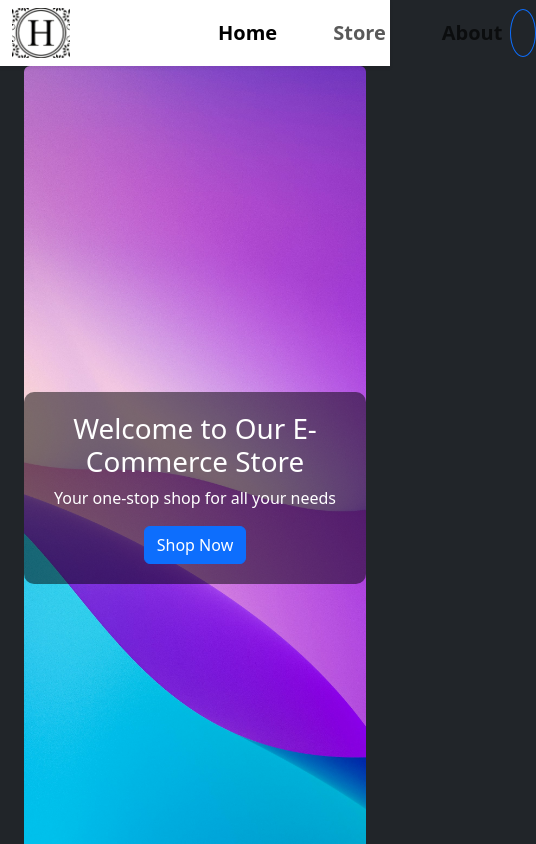
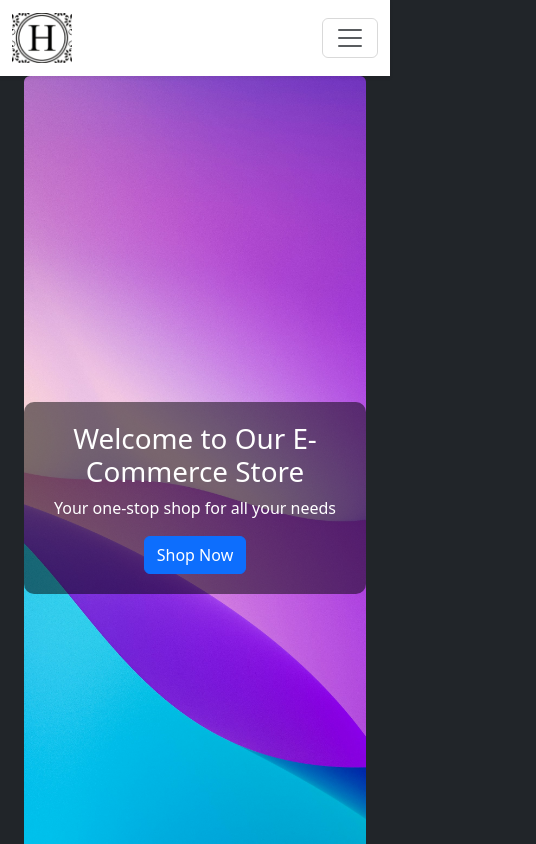
Before and after one commit to halleluyahadesuyi/ecommerce-store-shopping-cart, a React (Vite) app: page / in a window 390 px wide. Shown: the top 844 px of the page, 536 px wide, since content can reach past the window. Built offline with nearby package versions, Linux system fonts and the light colour scheme.

Commit message:
feat: Make navbar show hamburger on mobile devices

```diff
--- a/src/components/Navbar.tsx
+++ b/src/components/Navbar.tsx
@@ -1,15 +1,19 @@
-import { Button, Container, Nav, Navbar as NavbarBs } from "react-bootstrap";
-import { NavLink } from "react-router-dom";
-import { useShoppingCart } from "../context/ShoppingCartContext";
-import logo from "../assets/logo-dark.png";
+import { Navbar as NavbarBs, Container, Nav, Button } from 'react-bootstrap';
+import { NavLink } from 'react-router-dom';
+import { useShoppingCart } from '../context/ShoppingCartContext';
+import logo from '../assets/logo-dark.png';
 
 export function Navbar() {
   const { openCart, cartQuantity } = useShoppingCart();
 
   return (
-    <NavbarBs sticky="top" className="bg-white shadow-sm">
+    <NavbarBs sticky="top" className="bg-white shadow-sm" expand="lg">
       <Container>
-        <img src={logo} style={{ width: "60px", height: "50px", marginRight:"100px" }} />
+        <NavbarBs.Brand href="/">
+          <img src={logo} alt="Logo" style={{ width: "60px", height: "50px", marginRight:"100px" }} />
+        </NavbarBs.Brand>
+        <NavbarBs.Toggle aria-controls="navbar-nav" />
+        <NavbarBs.Collapse id="navbar-nav">
           <Nav className="me-auto fw-bold fs-5">
             <Nav.Link to="/" as={NavLink} className="px-5">
               Home
@@ -21,7 +25,6 @@ export function Navbar() {
               About
             </Nav.Link>
           </Nav>
-
           <Button
             onClick={openCart}
             style={{ width: "3rem", height: "3rem", position: "relative" }}
@@ -52,6 +55,7 @@ export function Navbar() {
               </div>
             )}
           </Button>
+        </NavbarBs.Collapse>
       </Container>
     </NavbarBs>
   );
```
Lines whose indentation alone changed are shown as unchanged.
